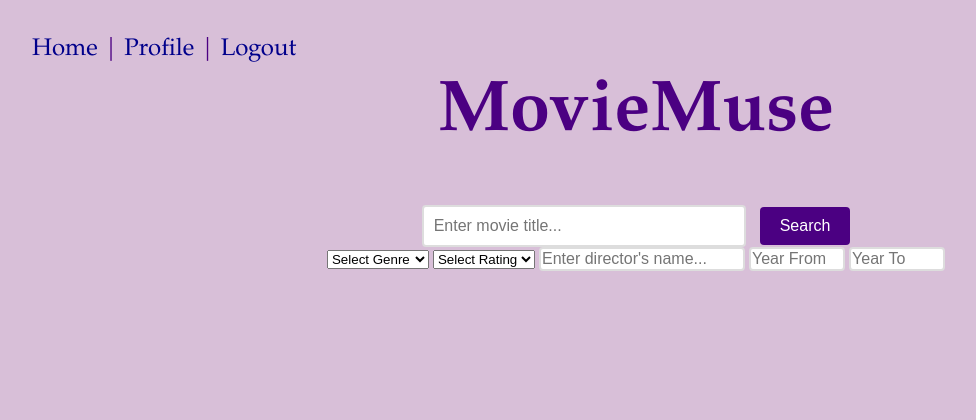
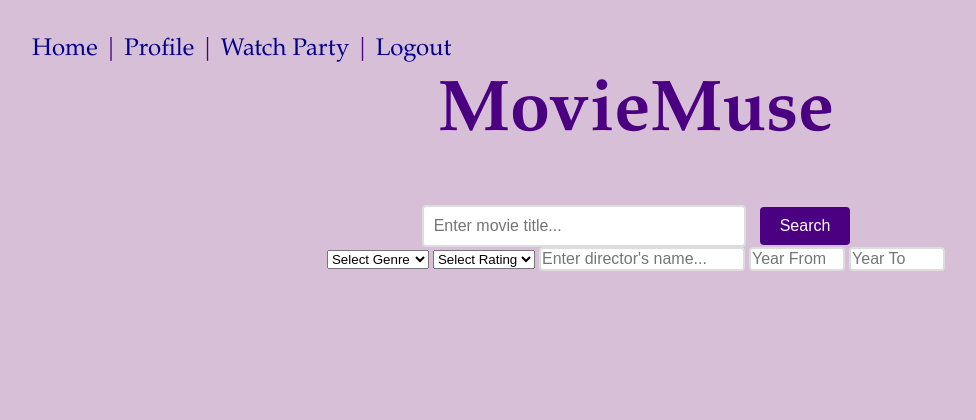
Before and after one commit to Enduge/MovieMuse, a Django app: page / in a window 1280 px wide. Shown: the top 420 px of the page, without its empty margins (4-980 px from the left). Run offline with Django 5.2, Linux system fonts and the light colour scheme; a user stored in the database is signed in.

Commit message:
Update layout.html
Added watch party to the list of pages on the upper left of the website between profile and logout. It should only be visible when logged in

```diff
--- a/mysite/templates/layout.html
+++ b/mysite/templates/layout.html
@@ -14,6 +14,7 @@
     <a href="/">Home</a> |
     {% if user.is_authenticated %}
     <a href="/users/profile/">Profile</a> |
+    <a href="/users/watchparty/create">Watch Party</a> |
     <a href="/users/logout/">Logout</a>
     {% else %}
     <a href="/users/login/">Login</a>/<a href="/users/register/">Register</a>
```
